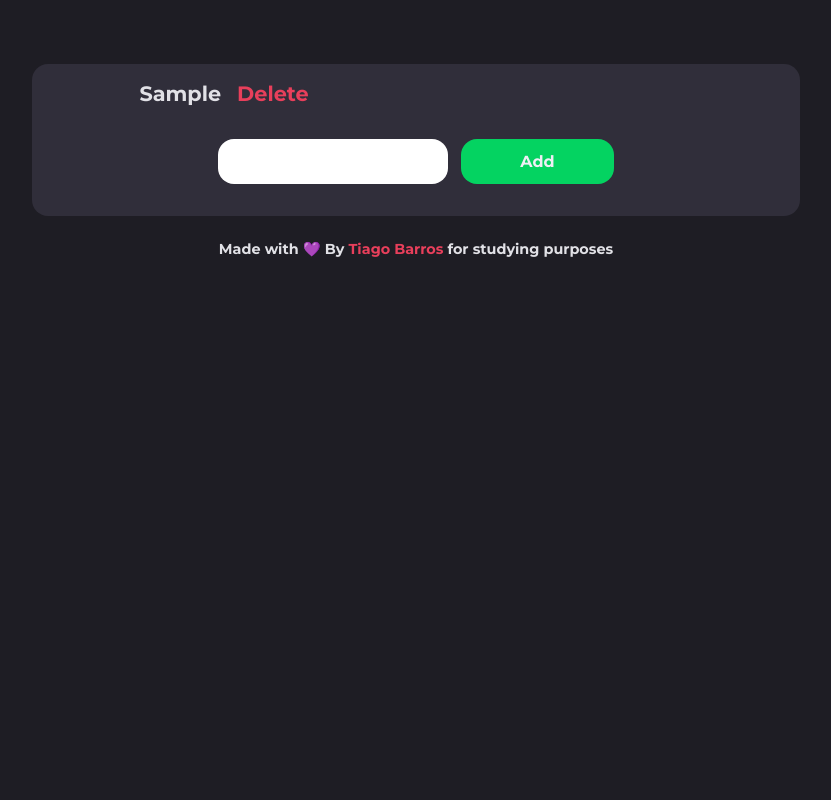
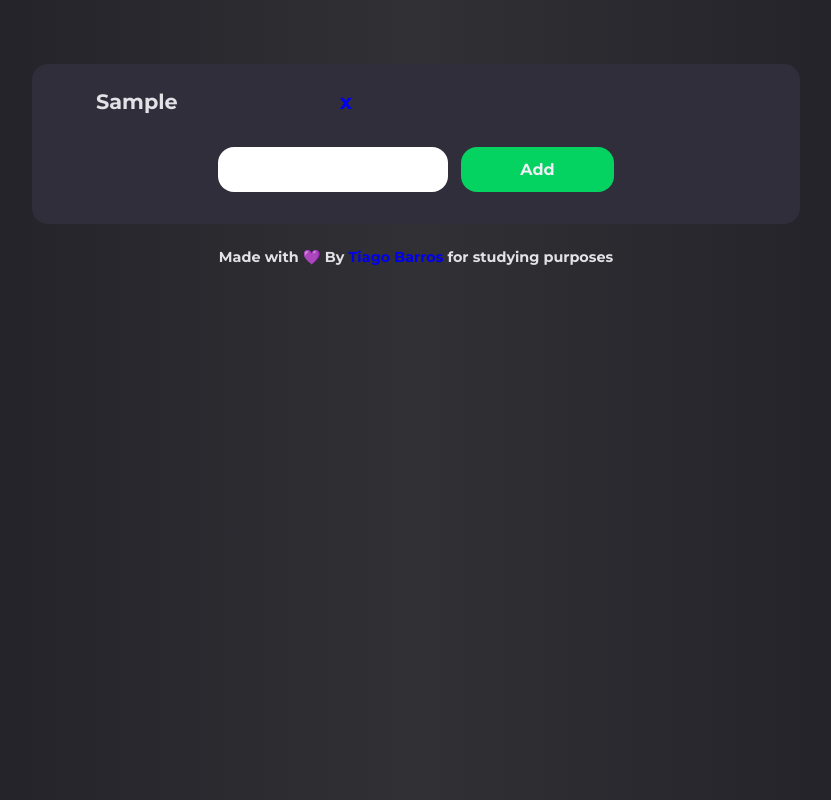
Before and after one commit to TiagoBarros01/market-list, a plain HTML site: page index.html in a window 1280 px wide. Both pictures are taken after typing "Sample" into the empty fields and a click on the button "Add". Shown: the whole page, without its empty margins (224-1055 px from the left). Drawn offline with Linux system fonts and the light colour scheme.

Commit message:
updating

```diff
--- a/css/responsivity.css
+++ b/css/responsivity.css
@@ -4,6 +4,8 @@
   }
   ul li {
     font-size: 90%;
+    margin-left: 2rem;
+    margin-right: 2rem;
   }
   input {
     height: 2rem;
@@ -37,6 +39,10 @@
     margin-bottom: 1rem;
     height: 2.8rem;
   }
+  li {
+    margin-left: 5rem;
+    margin-right: 5rem;
+  }
   button {
     width: 25%;
     height: 2.8rem;
@@ -61,6 +67,10 @@
   #content ul {
     display: grid;
     grid-template-columns: 1fr 1fr;
+  }
+  li {
+    margin-left: 4rem;
+    margin-right: 4rem;
   }
   input {
     width: 50%;
--- a/css/style.css
+++ b/css/style.css
@@ -1,5 +1,5 @@
 body {
-  background: var(--color-background);
+  background: linear-gradient(90deg, var(--color-background),rgb(48, 48, 53), var(--color-background));
   animation: hidden 2s ;
 }
 
@@ -45,16 +45,29 @@ li {
   color: var(--color-primary);
   font-size: 1.3rem;
   line-height: 1.7rem;
+  margin-top: .5rem;
+  display: flex;
+  align-items: center;
+  justify-content: space-between;
+  margin-left: 5rem;
+  margin-right: 5rem;
 }
 
-a {
-  color: var(--color-red);
+a.delete-item {
+  color: var(--color-white);
+  width: 3rem;
+  height: 2rem;
+  background:var(--color-red);
   margin-left: 1rem;
+  padding-left: .3rem;
+  padding-right: .35rem;
   font-weight: 600;
+  border-radius: 5px;
+  padding-bottom: .2rem;
 }
 
-a:hover {
-  color: var(--color-red-secondary);
+a.delete-item:hover {
+  background: var(--color-red-secondary);
   transition: 200ms;
 }
 
--- a/list.js
+++ b/list.js
@@ -1,12 +1,11 @@
-let title = document.querySelector(".title-header");
-let app = document.querySelector(".position-item");
-let listsElement = document.querySelector("#app ul");
-let inputElement = document.querySelector("#app input");
-let buttonElement = document.querySelector("#app button");
+const title = document.querySelector(".title-header");
+const positionItem = document.querySelector(".position-item");
+const listsElement = document.querySelector("#app ul");
+const app = document.querySelector("#app");
+const inputElement = document.querySelector("#app input");
+const buttonElement = document.querySelector("#app button");
 
 let lists = JSON.parse(localStorage.getItem("listItems")) || [];
-
-// Theme Dark or Light
 
 lists.length >= 1 ? (title.style.display = "none") : console.log(lists.length);
 
@@ -24,9 +23,9 @@ function renderLists() {
 
     let pos = lists.indexOf(list);
 
-    linkElement.setAttribute("onclick", "deleteItem(" + pos + ")");
+    linkElement.setAttribute("onclick", `deleteItem(${pos})`);
 
-    let linkText = document.createTextNode("Delete");
+    let linkText = document.createTextNode("x");
 
     linkElement.appendChild(linkText);
 
@@ -58,9 +57,9 @@ function addItem() {
     ? (total++,
       maxItems.appendChild(maxItemsImg),
       maxItems.appendChild(maxItemsText),
-      app.appendChild(maxItems),
-      (app.style.display = "flex"),
-      (app.style.transition = "1s"),
+      positionItem.appendChild(maxItems),
+      (positionItem.style.display = "flex"),
+      (positionItem.style.transition = "1s"),
       console.log(total))
     : listText === ""
     ? (console.warn("Write something to add to the list!"),
@@ -77,7 +76,7 @@ function addItem() {
 buttonElement.onclick = addItem;
 
 function deleteItem(pos) {
-  app.style.display = "none";
+  positionItem.style.display = "none";
   total = 0;
   console.log(total);
   lists.splice(pos, 1);
```
Also changed, not shown: css/animations.css (line endings or trailing spaces).
